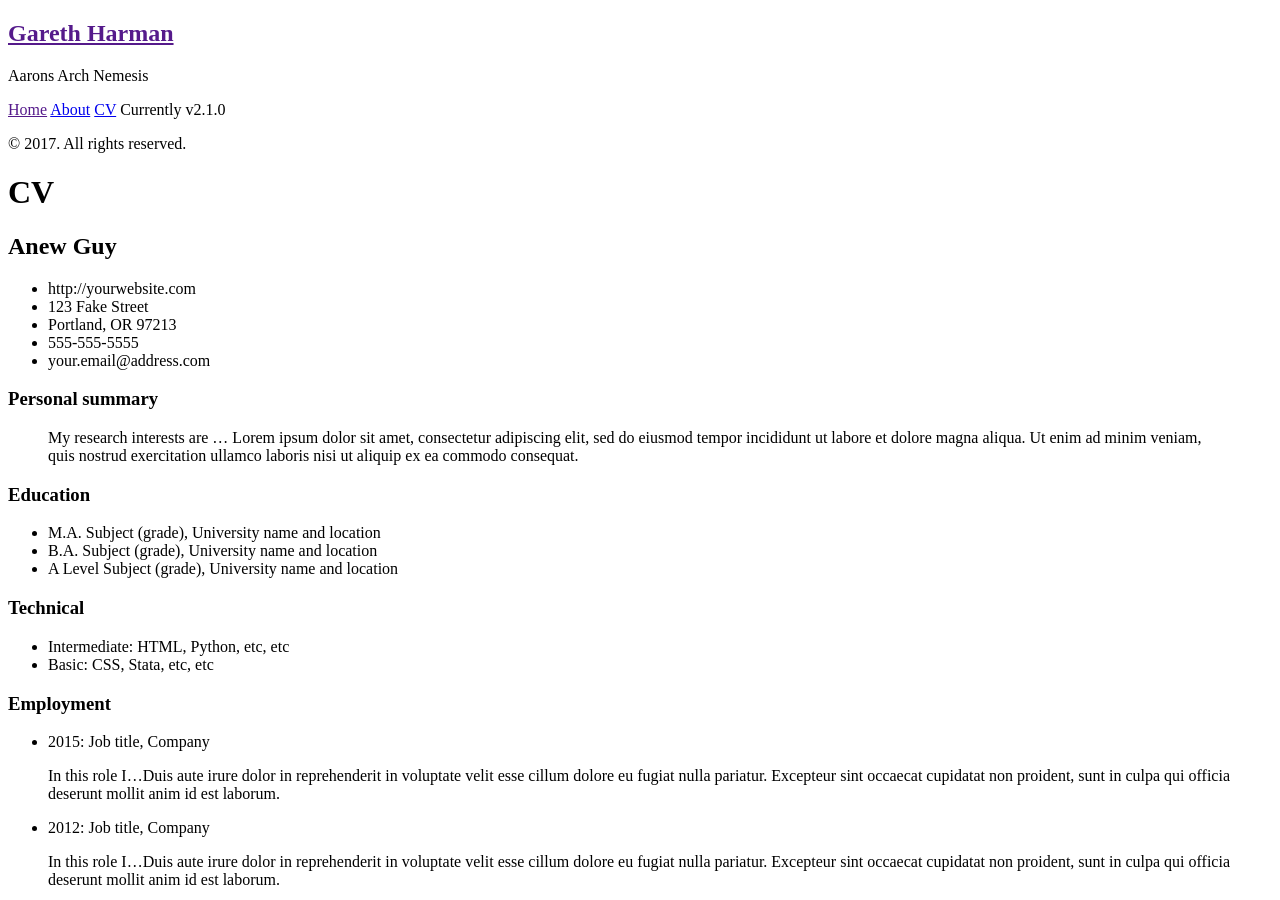
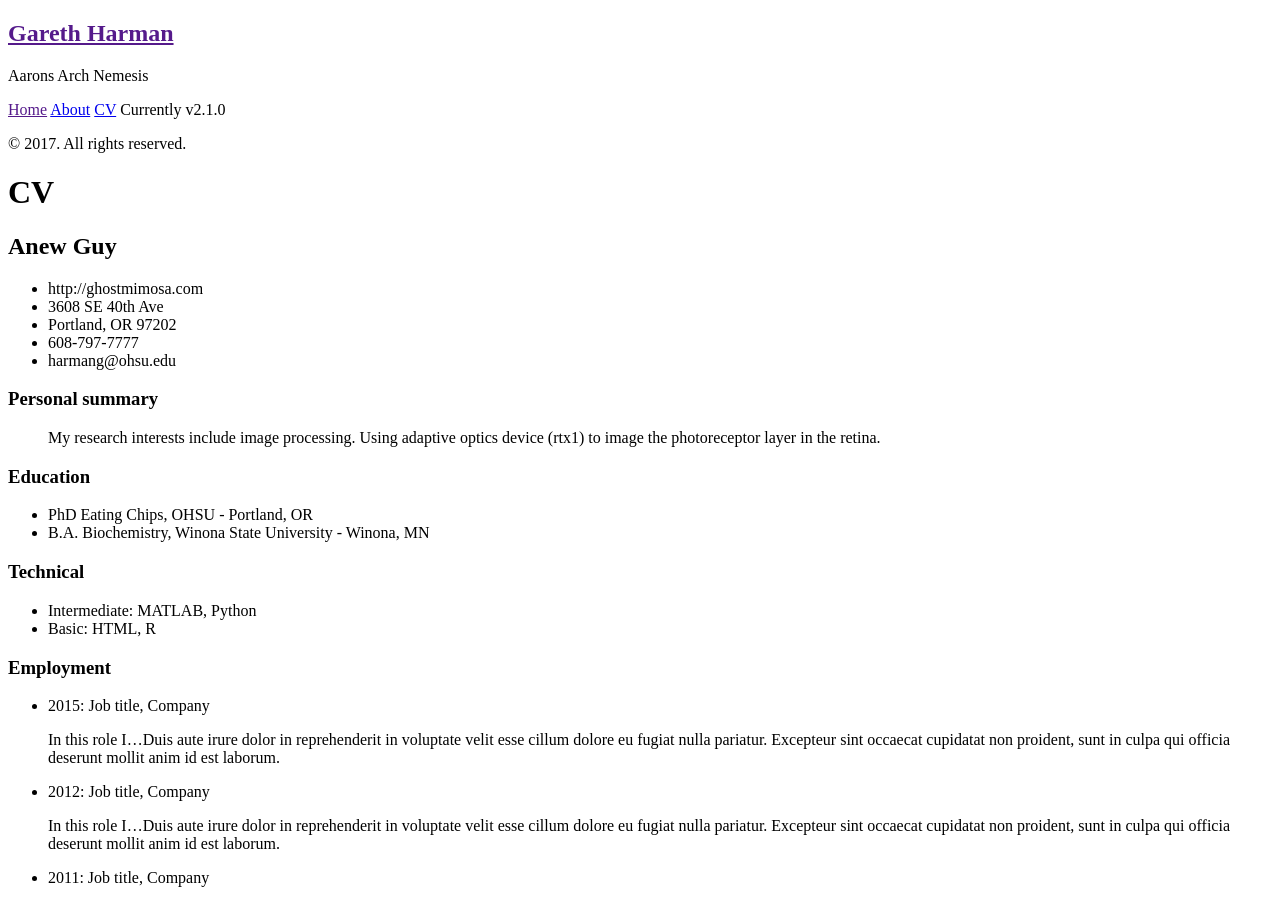
Before and after one commit to gharman07/gharman07.github.io, a Jekyll site: the page built from cv.md, in a window 1280 px wide and 900 px high. Built offline with Jekyll 4.4.1, drawn with Linux system fonts in a browser that asks for light colours.

Commit message:
Update CV 1

```diff
--- a/cv.md
+++ b/cv.md
@@ -4,26 +4,25 @@ title: CV
 ---
 
 ## Anew Guy
-- http://yourwebsite.com
-- 123 Fake Street
-- Portland, OR 97213
-- 555-555-5555
-- your.email@address.com
+- http://ghostmimosa.com
+- 3608 SE 40th Ave
+- Portland, OR 97202
+- 608-797-7777
+- harmang@ohsu.edu
 
 ### Personal summary
 
-> My research interests are ... Lorem ipsum dolor sit amet, consectetur adipiscing elit, sed do eiusmod tempor incididunt ut labore et dolore magna aliqua. Ut enim ad minim veniam, quis nostrud exercitation ullamco laboris nisi ut aliquip ex ea commodo consequat.
+> My research interests include image processing.  Using adaptive optics device (rtx1) to image the photoreceptor layer in the retina.
 
 ### Education
 
-- M.A.     Subject (grade), University name and location
-- B.A.     Subject (grade), University name and location
-- A Level  Subject (grade), University name and location
+- PhD      Eating Chips, OHSU - Portland, OR
+- B.A.     Biochemistry, Winona State University - Winona, MN
 
 ### Technical
 
-- Intermediate: HTML, Python, etc, etc
-- Basic: CSS, Stata, etc, etc
+- Intermediate: MATLAB, Python
+- Basic: HTML, R
 
 ### Employment
 
```
